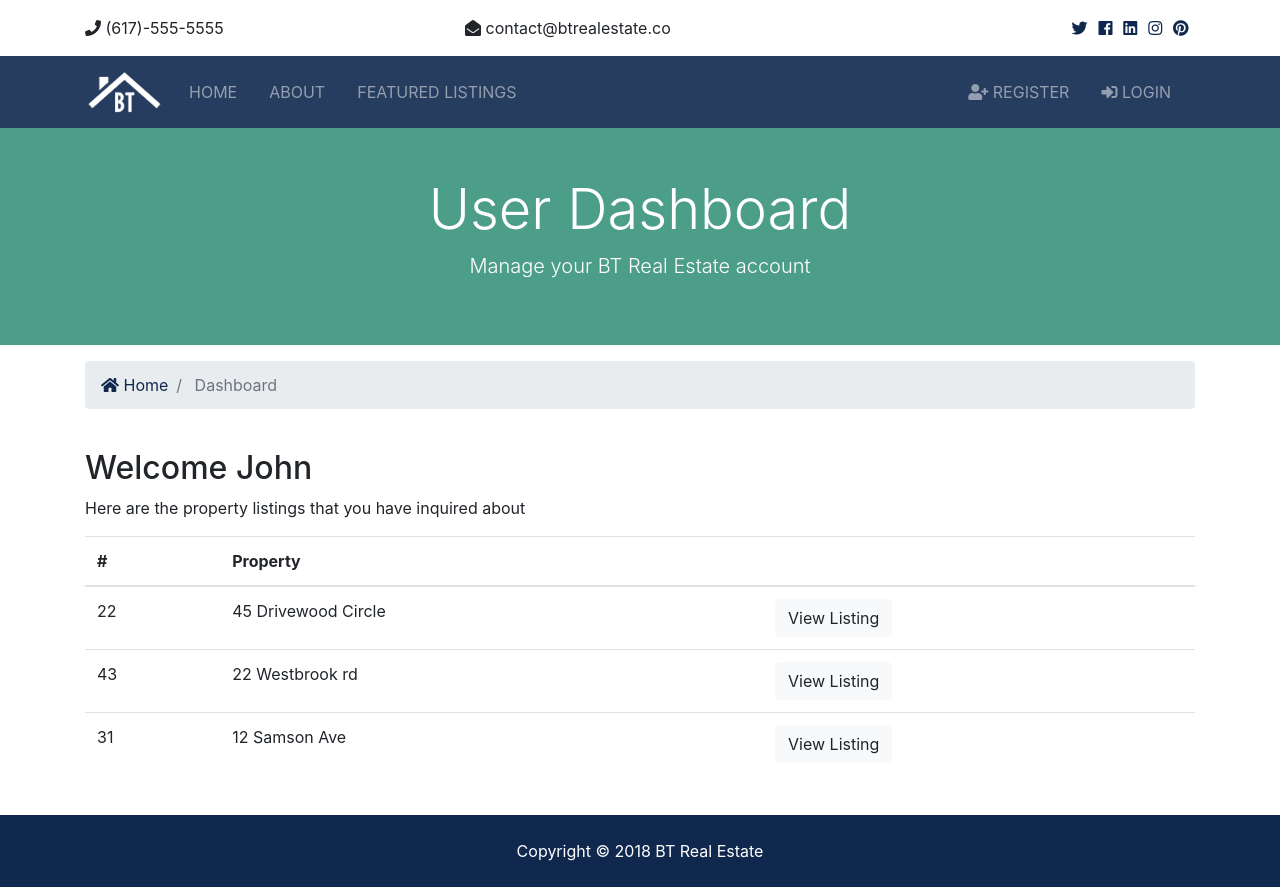
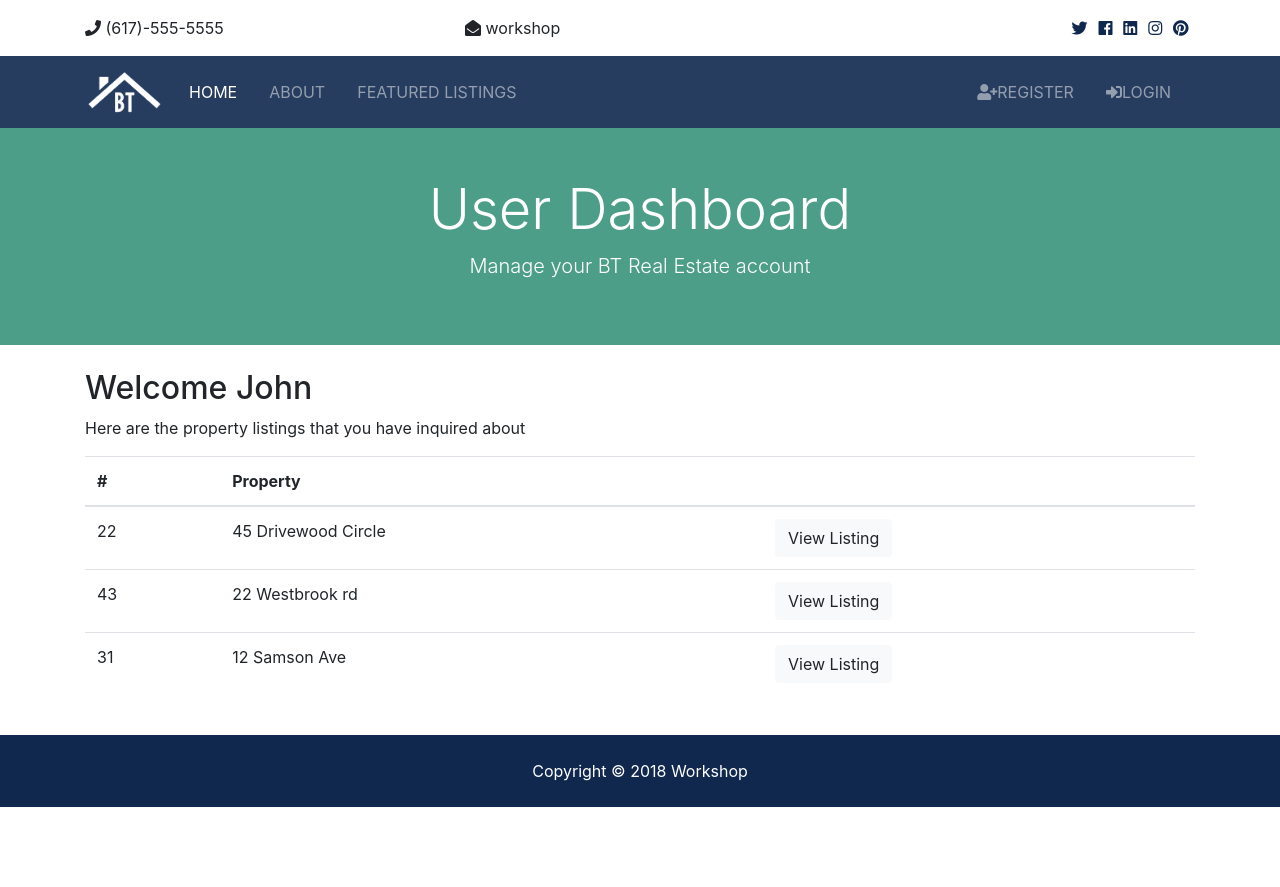
Before and after one commit to kittiman55555/djangoworkshop, a Django app: template templates/accounts/dashboard.html in a window 1280 px wide. After the commit the page ends 807 px from the top, so only its background shows below. Run offline with Django 3.2, Linux system fonts and the light colour scheme; the template is opened without the code that fills it, so the values that code supplies are empty; some libraries are stand-ins or nearby versions.

Commit message:
add login form and dashboard

```diff
--- a/templates/accounts/dashboard.html
+++ b/templates/accounts/dashboard.html
@@ -1,91 +1,10 @@
-<!DOCTYPE html>
-<html lang="en">
+{% extends 'base.html' %}
+{% load static %}
+{% load humanize %}
 
-<head>
-  <meta charset="UTF-8">
-  <meta name="viewport" content="width=device-width, initial-scale=1.0">
-  <meta http-equiv="X-UA-Compatible" content="ie=edge">
-  <!-- Font Awesome -->
-  <link rel="stylesheet" href="assets/css/all.css">
-  <!-- Bootstrap -->
-  <link rel="stylesheet" href="assets/css/bootstrap.css">
-  <!-- Custom -->
-  <link rel="stylesheet" href="assets/css/style.css">
 
-  <title>BT Real Estate</title>
-</head>
 
-<body>
-  <!-- Top Bar -->
-  <section id="top-bar" class="p-3">
-    <div class="container">
-      <div class="row">
-        <div class="col-md-4">
-          <i class="fas fa-phone"></i> (617)-555-5555
-        </div>
-        <div class="col-md-4">
-          <i class="fas fa-envelope-open"></i> contact@btrealestate.co
-        </div>
-        <div class="col-md-4">
-          <div class="social text-right">
-            <a href="#">
-              <i class="fab fa-twitter"></i>
-            </a>
-            <a href="#">
-              <i class="fab fa-facebook"></i>
-            </a>
-            <a href="#">
-              <i class="fab fa-linkedin"></i>
-            </a>
-            <a href="#">
-              <i class="fab fa-instagram"></i>
-            </a>
-            <a href="#">
-              <i class="fab fa-pinterest"></i>
-            </a>
-          </div>
-        </div>
-      </div>
-    </div>
-  </section>
-
-  <!-- Navbar -->
-  <nav class="navbar navbar-expand-lg navbar-dark bg-primary sticky-top">
-    <div class="container">
-      <a class="navbar-brand" href="index.html">
-        <img src="assets/img/logo.png" class="logo" alt="">
-      </a>
-      <button class="navbar-toggler" type="button" data-toggle="collapse" data-target="#navbarNavAltMarkup">
-        <span class="navbar-toggler-icon"></span>
-      </button>
-      <div class="collapse navbar-collapse" id="navbarNavAltMarkup">
-        <ul class="navbar-nav">
-          <li class="nav-item mr-3">
-            <a class="nav-link" href="index.html">Home</a>
-          </li>
-          <li class="nav-item mr-3">
-            <a class="nav-link" href="about.html">About</a>
-          </li>
-          <li class="nav-item mr-3">
-            <a class="nav-link" href="listings.html">Featured Listings</a>
-          </li>
-        </ul>
-
-        <ul class="navbar-nav ml-auto">
-          <li class="nav-item mr-3">
-            <a class="nav-link" href="register.html">
-              <i class="fas fa-user-plus"></i> Register</a>
-          </li>
-          <li class="nav-item mr-3">
-            <a class="nav-link" href="login.html">
-              <i class="fas fa-sign-in-alt"></i>
-
-              Login</a>
-          </li>
-        </ul>
-      </div>
-    </div>
-  </nav>
+{% block content %}
 
   <section id="showcase-inner" class="py-5 text-white">
     <div class="container">
@@ -98,20 +17,7 @@
     </div>
   </section>
 
-  <!-- Breadcrumb -->
-  <section id="bc" class="mt-3">
-    <div class="container">
-      <nav aria-label="breadcrumb">
-        <ol class="breadcrumb">
-          <li class="breadcrumb-item">
-            <a href="index.html">
-              <i class="fas fa-home"></i> Home</a>
-          </li>
-          <li class="breadcrumb-item active"> Dashboard</li>
-        </ol>
-      </nav>
-    </div>
-  </section>
+
 
   <section id="dashboard" class="py-4">
     <div class="container">
@@ -155,16 +61,4 @@
       </div>
     </div>
   </section>
-
-  <!-- Footer -->
-  <footer id="main-footer" class="py-4 bg-primary text-white text-center">
-    Copyright &copy;
-    <span class="year"></span> BT Real Estate
-  </footer>
-
-  <script src="assets/js/jquery-3.3.1.min.js "></script>
-  <script src="assets/js/bootstrap.bundle.min.js "></script>
-  <script src="assets/js/main.js "></script>
-</body>
-
-</html>
+{% endblock content %}
--- a/templates/accounts/login.html
+++ b/templates/accounts/login.html
@@ -12,6 +12,8 @@
                 <i class="fas fa-sign-in-alt"></i> Login</h4>
             </div>
             <div class="card-body">
+            <!--alert-->
+            {% include 'partials/_alerts.html' %}
               <form action="{% url 'login' %}" method="POST">
                 {% csrf_token %}
                 <div class="form-group">
--- a/templates/pages/index.html
+++ b/templates/pages/index.html
@@ -62,6 +62,8 @@
     </div>
   </section>
 
+  <!--alert-->>
+  {% include 'partials/_alerts.html' %}
   <!-- Listings -->
   <section id="listings" class="py-5">
     <div class="container">
--- a/templates/partials/_alerts.html
+++ b/templates/partials/_alerts.html
@@ -2,13 +2,13 @@
 
     {% for message in messages %}
         <div id="message" class="container">
-            <div class="alert alert-{{ message.tag }} alert-dismissible text-center" role="alert">
+            <div class="alert alert-{{ message.tags }} alert-dismissible text-center" role="alert">
                 <button type="button" class="close" data-dismiss="alert"><span aria-hidden="true">&times;</span></button>
                 <strong>
                     {% if message.level == DEFAULT_MESSAGE_LEVELS.ERROR %}
-                            Error
+                            Error :
                         {% else %}
-                            {{message.tag | title}}
+                            {{message.tags | title}}
                    {% endif %}
                 </strong>
                 {{message}}
--- a/templates/partials/_navbar.html
+++ b/templates/partials/_navbar.html
@@ -21,16 +21,21 @@
             </ul>
 
             <ul class="navbar-nav ml-auto">
+            {% if user.is_authenticated %}
             <li class="nav-item mr-3">
+                <a class="nav-link" href="{% url 'dashboard' %}">
+                Welcome {{ user.username }} Dashboard</a>
+            </li>
+            {% else %}
+             <li class="nav-item mr-3">
                 <a class="nav-link" href="{% url 'register' %}">
-                <i class="fas fa-user-plus"></i> Register</a>
+                <i class="fas fa-user-plus"></i>Register</a>
             </li>
             <li class="nav-item mr-3">
                 <a class="nav-link" href="{% url 'login' %}">
-                <i class="fas fa-sign-in-alt"></i>
-
-                Login</a>
+                <i class="fas fa-sign-in-alt"></i>Login</a>
             </li>
+            {% endif %}
             </ul>
         </div>
         </div>
--- a/workshop/settings.py
+++ b/workshop/settings.py
@@ -145,6 +145,8 @@ STATICFILES_DIRS = [
 MEDIA_ROOT = os.path.join(BASE_DIR, 'media')
 MEDIA_URL = '/media/'
 
+
+#message error
 from django.contrib.messages import constants as messages
 MESSAGE_TAGS = {
     messages.ERROR: 'danger'
```
Also changed, not shown: accounts/views.py (+25 -7 lines).
